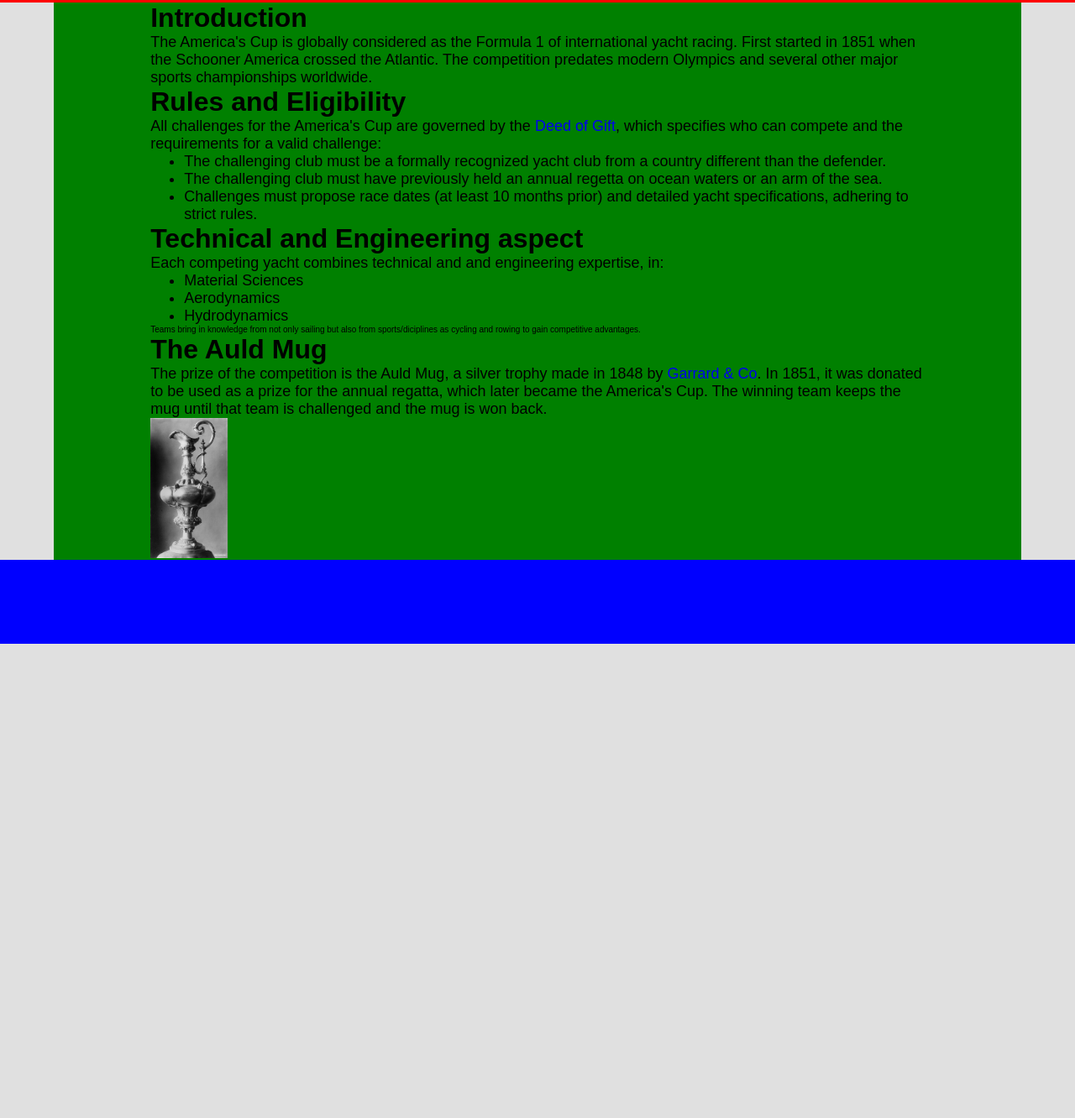
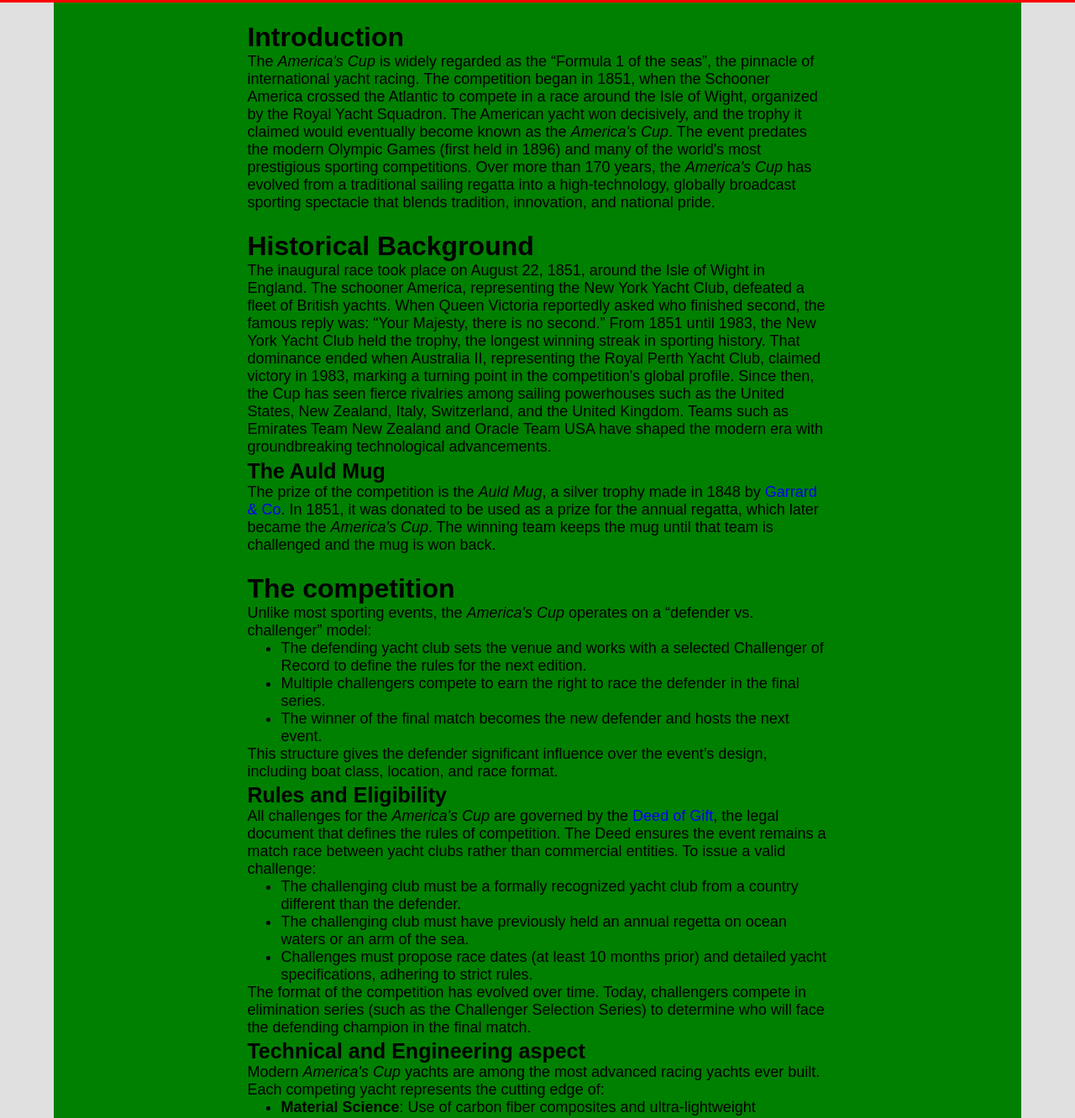
Before and after one commit to nilswag/webtech-hw, a plain HTML site: page html/americas_cup.html in a window 1280 px wide. Shown: the part 77-1409 px from the top of the page at 84% size. Before the commit the page ends 844 px from the top, so only its background shows below. Drawn offline with Linux system fonts and the light colour scheme.

Commit message:
more text blah

```diff
--- a/css/americas_cup.css
+++ b/css/americas_cup.css
@@ -1,14 +1,12 @@
-
-main {
-    display: flex;
-    flex-direction: column;
-    justify-content: space-around;
-}
 
 section {
-    margin: auto 10%;
+    margin: 2% 20%;
 }
 
 img {
     max-width: 10%;
 }
+
+h2 {
+    margin-top: 0.5%;
+}
--- a/css/style.css
+++ b/css/style.css
@@ -19,7 +19,10 @@
 
 h1 {
     font-size: 3.2rem;
-    height: fit-content;
+}
+
+h2 {
+    font-size: 2.5rem;
 }
 
 p, a, li {
--- a/html/americas_cup.html
+++ b/html/americas_cup.html
@@ -30,44 +30,70 @@
             <section>
                 <h1>Introduction</h1>
                 <p>
-                    The America's Cup is globally considered as the Formula 1 of international yacht racing. First started in 1851
-                    when the Schooner America crossed the Atlantic. The competition predates modern Olympics and several other
-                    major sports championships worldwide.
+                    The <i>America's Cup</i> is widely regarded as the “Formula 1 of the seas”, the pinnacle of international yacht racing.
+                    The competition began in 1851, when the Schooner America crossed the Atlantic to compete in a race around the Isle of Wight,
+                    organized by the Royal Yacht Squadron. The American yacht won decisively,
+                    and the trophy it claimed would eventually become known as the <i>America's Cup</i>.
+                    The event predates the modern Olympic Games (first held in 1896) and many of the world's most prestigious sporting competitions.
+                    Over more than 170 years, the <i>America's Cup</i> has evolved from a traditional sailing regatta into a high-technology,
+                    globally broadcast sporting spectacle that blends tradition, innovation, and national pride.
                 </p>
             </section>
             <section>
-                <h1>Rules and Eligibility</h1>
+                <h1>Historical Background</h1>
                 <p>
-                    All challenges for the America's Cup are governed by the <a href="https://en.wikipedia.org/wiki/Deed_of_Gift_of_the_America%27s_Cup">Deed of Gift</a>,
-                    which specifies who can compete and the requirements
-                    for a valid challenge:
-                    <ul>
-                        <li>The challenging club must be a formally recognized yacht club from a country different than the defender.</li>
-                        <li>The challenging club must have previously held an annual regetta on ocean waters or an arm of the sea.</li>
-                        <li>Challenges must propose race dates (at least 10 months prior) and detailed yacht specifications, adhering to strict rules.</li>
-                    </ul>
+                    The inaugural race took place on August 22, 1851, around the Isle of Wight in England.
+                    The schooner America, representing the New York Yacht Club, defeated a fleet of British yachts.
+                    When Queen Victoria reportedly asked who finished second, the famous reply was: “Your Majesty, there is no second.”
+                    From 1851 until 1983, the New York Yacht Club held the trophy, the longest winning streak in sporting history.
+                    That dominance ended when Australia II, representing the Royal Perth Yacht Club, claimed victory in 1983, marking a turning point in the competition's global profile.
+                    Since then, the Cup has seen fierce rivalries among sailing powerhouses such as the United States, New Zealand, Italy, Switzerland,
+                    and the United Kingdom. Teams such as Emirates Team New Zealand and Oracle Team USA have shaped the modern era with groundbreaking technological advancements.
+                </p>
+                <h2>The Auld Mug</h2>
+                <p>
+                    The prize of the competition is the <i>Auld Mug</i>, a silver trophy made in 1848 by <a href="https://en.wikipedia.org/wiki/Garrard_%26_Co">Garrard & Co</a>.
+                    In 1851, it was donated to be used as a prize for the annual regatta, which later became the <i>America's Cup</i>.
+                    The winning team keeps the mug until that team is challenged and the mug is won back.
                 </p>
             </section>
             <section>
-                <h1>Technical and Engineering aspect</h1>
+                <h1>The competition</h1>
+                <p>Unlike most sporting events, the <i>America's Cup</i> operates on a “defender vs. challenger” model:</p>
+                <ul>
+                    <li>The defending yacht club sets the venue and works with a selected Challenger of Record to define the rules for the next edition.</li>
+                    <li>Multiple challengers compete to earn the right to race the defender in the final series.</li>
+                    <li>The winner of the final match becomes the new defender and hosts the next event.</li>
+                </ul>
+                <p>This structure gives the defender significant influence over the event’s design, including boat class, location, and race format.</p>
+                <h2>Rules and Eligibility</h2>
                 <p>
-                    Each competing yacht combines technical and and engineering expertise, in:
-                    <ul>
-                        <li>Material Sciences</li>
-                        <li>Aerodynamics</li>
-                        <li>Hydrodynamics</li>
-                    </ul>
-                    Teams bring in knowledge from not only sailing but also from sports/diciplines as cycling and rowing to gain competitive advantages.
+                    All challenges for the <i>America's Cup</i> are governed by the <a href="https://en.wikipedia.org/wiki/Deed_of_Gift_of_the_America%27s_Cup">Deed of Gift</a>,
+                    the legal document that defines the rules of competition.
+                    The Deed ensures the event remains a match race between yacht clubs rather than commercial entities.
+                    To issue a valid challenge:
                 </p>
-            </section>
-            <section>
-                <h1>The Auld Mug</h1>
+                <ul>
+                    <li>The challenging club must be a formally recognized yacht club from a country different than the defender.</li>
+                    <li>The challenging club must have previously held an annual regetta on ocean waters or an arm of the sea.</li>
+                    <li>Challenges must propose race dates (at least 10 months prior) and detailed yacht specifications, adhering to strict rules.</li>
+                </ul>
                 <p>
-                    The prize of the competition is the Auld Mug, a silver trophy made in 1848 by <a href="https://en.wikipedia.org/wiki/Garrard_%26_Co">Garrard & Co</a>.
-                    In 1851, it was donated to be used as a prize for the annual regatta, which later became the America's Cup.
-                    The winning team keeps the mug until that team is challenged and the mug is won back.
+                    The format of the competition has evolved over time. Today, challengers compete in elimination series (such as the Challenger Selection Series)
+                    to determine who will face the defending champion in the final match.
                 </p>
-                <img src="../media/images/auld_mug.jpg" alt="A black and white image of a silver mug, called the Auld Mug.">
+                <h2>Technical and Engineering aspect</h2>
+                <p>Modern <i>America's Cup</i> yachts are among the most advanced racing yachts ever built. Each competing yacht represents the cutting edge of:</p>
+                <ul>
+                    <li><b>Material Science</b>: Use of carbon fiber composites and ultra-lightweight construction</li>
+                    <li><b>Aerodynamics</b>: Optimization of sails, wing elements, and airflow management.</li>
+                    <li><b>Hydrodynamics</b>: Hull design, foil shapes, and water resistance reduction.</li>
+                    <li><b>Data Analytics</b>: Real-time performance monitoring and simulation modeling.</li>
+                </ul>
+                <p>
+                    Recent editions feature hydrofoiling yachts that “fly” above the water at speeds exceeding 50 knots (nearly 100 kmh).
+                    These boats rely on precision engineering and constant data analysis to remain stable and competitive.
+                </p>
             </section>
         </main>
         <footer>
```
Also changed, not shown: media/images/auld_mug.jpg (deleted).
